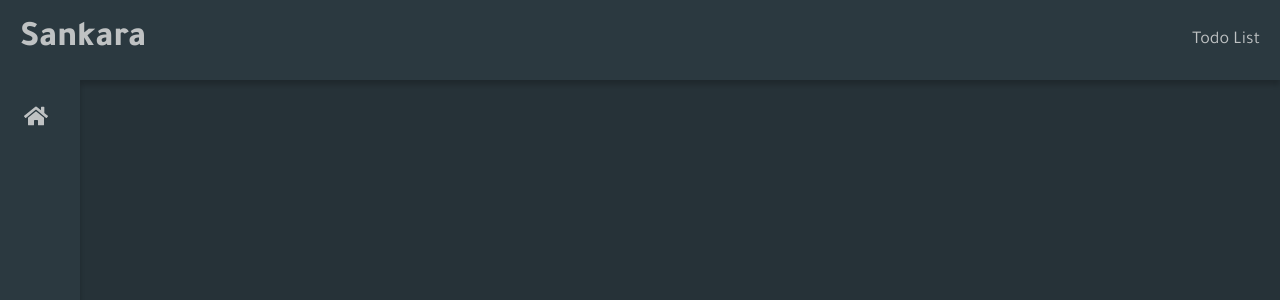
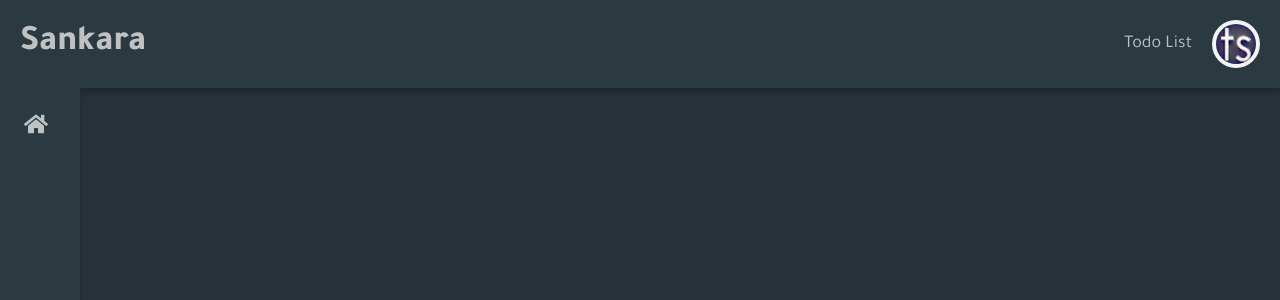
Before and after one commit to SankThomas/tsb-catalogue, a React (Create React App) app: page / in a window 1280 px wide. Shown: the top 300 px of the page. Built offline with nearby package versions, Linux system fonts and the light colour scheme.

Commit message:
show profile image

```diff
--- a/src/components/Header.js
+++ b/src/components/Header.js
@@ -1,5 +1,6 @@
-import { NavLink } from "react-router-dom"
+import { Link } from "react-router-dom"
 import Logo from "./Logo"
+import profile from "./profile.png"
 
 export default function Header() {
   return (
@@ -9,12 +10,19 @@ export default function Header() {
       </div>
 
       <nav>
-        <ul>
-          <li>
-            <NavLink to="/todo-list">Todo List</NavLink>
+        <ul className="flex items-center">
+          <li className="mr-2 md:mr-5">
+            <Link to="/todo-list">Todo List</Link>
           </li>
           <li>
-            {/* <img src={profile} alt="Thomas Sankara" title="Thomas Sankara" /> */}
+            <Link to="/">
+              <img
+                src={profile}
+                alt="Thomas Sankara"
+                title="Thomas Sankara"
+                className="rounded-full bg-gray-100 p-1 md:w-12"
+              />
+            </Link>
           </li>
         </ul>
       </nav>
```
